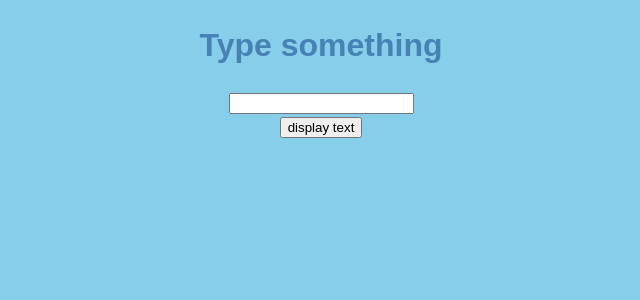
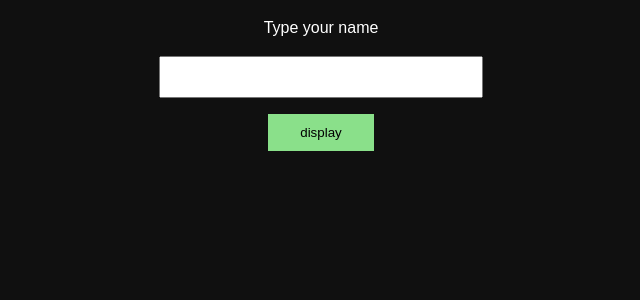
Before and after one commit to ewa-mi/TS-sandbox, a React (Create React App) app: page / in a window 1280 px wide. Shown: the top 300 px of the page, without its empty margins (319-959 px from the left). Built offline with nearby package versions, Linux system fonts and the light colour scheme.

Commit message:
add multi-color to displayed text, change styles

```diff
--- a/src/components/Form.tsx
+++ b/src/components/Form.tsx
@@ -11,11 +11,19 @@ const Form: FC = () => {
 
   return (
     <form>
-      <TextField text="Type something" handleChange={handleChange} />
-      <button type="button" onClick={() => setShowText(true)}>
-        display text
+      <TextField text="Type your name" handleChange={handleChange} />
+      <button
+        className="btn-light"
+        type="button"
+        onClick={() => setShowText(true)}
+      >
+        display
       </button>
-      {showText && <p>{inputText}</p>}
+      {showText && (
+        <h1>
+          Hello {inputText}, <br></br>welcome to <br></br>the jungle!
+        </h1>
+      )}
     </form>
   );
 };
--- a/src/components/TextField.tsx
+++ b/src/components/TextField.tsx
@@ -14,8 +14,8 @@ interface Props {
 export const TextField: React.FC<Props> = ({ text, handleChange }) => {
   return (
     <div>
-      <h1>{text}</h1>
-      <input onChange={handleChange} />
+      <p>{text}</p>
+      <input className="input" onChange={handleChange} />
     </div>
   );
 };
--- a/src/scss/_variables.scss
+++ b/src/scss/_variables.scss
@@ -1,3 +1,36 @@
-$primary-color: steelblue;
-$secondary-color: skyblue;
-$font-stack: Arial, Helvetica, sans-serif;
+$primary-color: rgb(138, 224, 138);
+$secondary-color: rgb(16, 16, 16);
+$font-stack: arial, sans-serif;
+$radius: 10px;
+
+%btn-shared {
+  display: inline-block;
+  padding: 0.7rem 2rem;
+  border: none;
+  cursor: pointer;
+  text-decoration: none;
+  margin-top: 1rem;
+  &:focus {
+    outline: none;
+  }
+  &:hover {
+    background-color: rgb(173, 230, 173);
+  }
+}
+
+$input-size: 1.5rem;
+
+$background-color-set: linear-gradient(
+  to left,
+  plum,
+  violet,
+  purple,
+  indigo,
+  blue,
+  aqua,
+  green,
+  lightgreen,
+  yellow,
+  orange,
+  coral
+);
--- a/src/scss/main.scss
+++ b/src/scss/main.scss
@@ -6,7 +6,30 @@
 
 body {
   background: $secondary-color;
-  color: $primary-color;
+  color: white;
   font-family: $font-stack;
   line-height: 1.5;
 }
+
+h1 {
+  font-size: 8rem;
+  text-transform: uppercase;
+  background-image: $background-color-set;
+  -webkit-background-clip: text;
+  -moz-background-clip: text;
+  background-clip: text;
+  color: transparent;
+}
+
+.btn {
+  &-light {
+    @extend %btn-shared;
+    background-color: rgb(138, 224, 138);
+  }
+}
+
+.input {
+  font-size: $input-size;
+  outline: none;
+  padding: 5px;
+}
```
